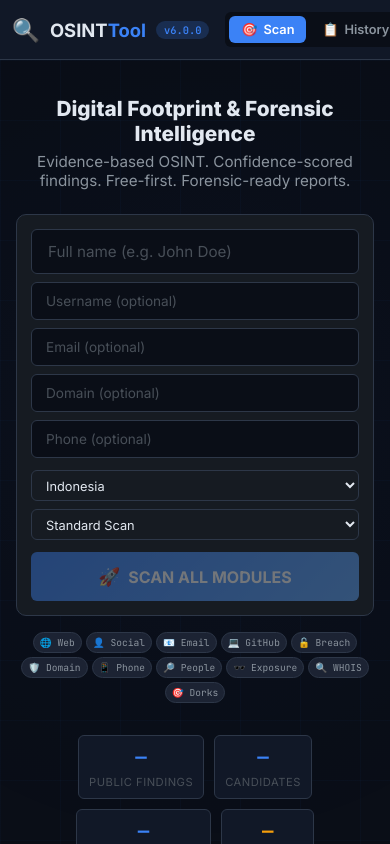
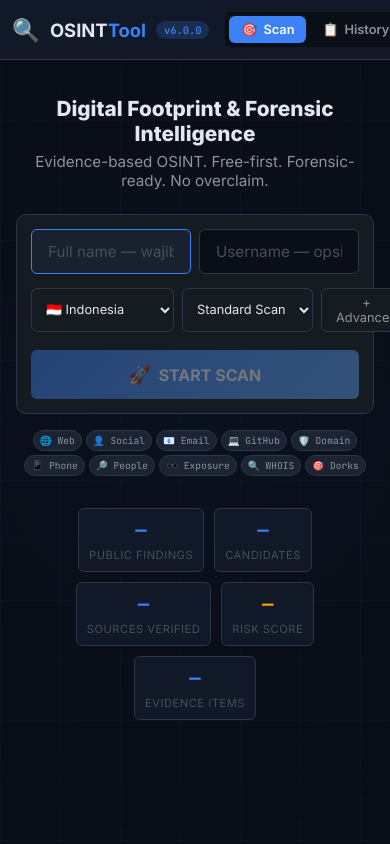
Before and after one commit to agrianwahab29/osint, a Flask app: page / in a window 390 px wide. Run offline with Flask 3, Linux system fonts and the light colour scheme.

Commit message:
refactor: remove HIBP/breach checker + UI improvements
- Remove breach_checker module from app.py (imports, ALL_MODULES, routes)
- Remove HIBP breach API endpoint /api/breach entirely
- Remove breach rendering from main.js (card, stats, pill map)
- Update index.html: cleaner search form, advanced toggle, remove breach pill
- Add toggleAdvanced() for collapsible email/domain/phone inputs
- Add clearHistory button with confirmation dialog
- Add CSS for input-row, collapse-row, btn-sm, btn-sec styling

```diff
--- a/app.py
+++ b/app.py
@@ -36,7 +36,6 @@
 from modules.email_finder import find_emails, check_single_email
 from modules.social_media import scan_social_media, check_specific_username
 from modules.domain_checker import scan_domain
-from modules.breach_checker import check_breaches
 from modules.phone_finder import analyze_phone
 from modules.people_search import search_people
 from modules.darkweb_intel import darkweb_intel
@@ -62,7 +61,7 @@
 # All possible modules
 ALL_MODULES = [
     "name_search", "email_finder", "social_media", "domain_checker",
-    "breach_checker", "phone_finder", "people_search", "darkweb_intel",
+    "phone_finder", "people_search", "darkweb_intel",
     "whois_recon", "google_dorks", "shodan_intel", "virustotal_intel",
     "hunter_io", "intelx_search", "telegram_osint",
     "github_intel", "public_email_extractor", "password_exposure",
@@ -70,7 +69,7 @@
 
 # Modules that are always active (free, no API needed)
 ALWAYS_ACTIVE = ["name_search", "social_media", "email_finder",
-                 "domain_checker", "breach_checker", "phone_finder", "whois_recon"]
+                 "domain_checker", "phone_finder", "whois_recon"]
 
 # Feature-gated modules
 FEATURE_MODULES = {
@@ -136,7 +135,7 @@
         active.extend(am)
 
     if email or name:
-        am = ["breach_checker"]
+        am = []
         if ENABLE_DARKWEB_INTEL:
             am.append("darkweb_intel")
         if ENABLE_INTELX:
@@ -238,10 +237,6 @@
 
     if "people_search" in active:
         _run_async("people_search", search_people(name, country=country), "MEDIUM", 40)
-
-    if "breach_checker" in active:
-        target_email = email if email else None
-        _run_async("breach_checker", check_breaches(email=target_email), "HIGH", 70)
 
     if "darkweb_intel" in active:
         target = email or name
@@ -445,14 +440,6 @@
     if not dom: return jsonify({"error": "Domain required"}), 400
     try: return jsonify({"success": True, "results": asyncio.run(scan_domain(dom))})
     except Exception as e: return jsonify({"success": False, "error": str(e)}), 500
-
-@app.route("/api/breach", methods=["POST"])
-def api_breach():
-    d = request.get_json() or {}
-    e = (d.get("email") or "").strip()
-    dom = (d.get("domain") or "").strip()
-    try: return jsonify({"success": True, "results": asyncio.run(check_breaches(email=e or None, domain=dom or None))})
-    except Exception as ex: return jsonify({"error": str(ex)}), 500
 
 @app.route("/api/phone", methods=["POST"])
 def api_phone():
--- a/static/css/style.css
+++ b/static/css/style.css
@@ -331,11 +331,27 @@
 .search-row {
     display:flex; gap:8px; margin-top:4px;
 }
-.search-row .select-sm {
+.input-row {
+    display:flex; gap:8px; margin-bottom:6px;
+}
+.input-row .search-input { flex:1; }
+.input-row .search-input.primary {
+    border-color:var(--acc); background:rgba(59,130,246,0.05);
+}
+.collapse-row.closed { display:none; }
+.collapse-row.open { display:flex; }
+.select-sm {
     background:var(--bg3); border:1px solid var(--border);
     color:var(--t1); padding:6px 10px; border-radius:var(--rs);
     font-size:.8em; font-family:var(--sans);
 }
+.btn-sm { padding:6px 12px; font-size:.75em; }
+.btn-sec {
+    background:var(--bg3); border:1px solid var(--border);
+    color:var(--t2); padding:6px 14px; border-radius:var(--rs);
+    cursor:pointer; font-size:.8em; transition:all .2s;
+}
+.btn-sec:hover { background:var(--bg4); color:var(--t1); }
 
 /* Forensic summary cards */
 .stats-row.forensic-stats { gap:10px; }
--- a/static/js/main.js
+++ b/static/js/main.js
@@ -12,8 +12,10 @@
     scanForm();
     historyTab();
     reportTab();
-    // Click server status to toggle API panel
     document.getElementById('serverStatus').addEventListener('click', toggleApiStatus);
+    // Advanced input toggle
+    const advBtn = document.getElementById('toggleAdvanced');
+    if (advBtn) advBtn.addEventListener('click', toggleAdvanced);
 });
 
 // ============================================================
@@ -95,6 +97,24 @@
 }
 
 // ============================================================
+// TOGGLE ADVANCED INPUTS
+// ============================================================
+function toggleAdvanced() {
+    const row = document.getElementById('advancedInputs');
+    const btn = document.getElementById('toggleAdvanced');
+    const isClosed = row.classList.contains('collapse-row');
+    if (isClosed || row.classList.contains('closed')) {
+        row.classList.remove('collapse-row', 'closed');
+        row.classList.add('open');
+        if (btn) btn.textContent = '- Advanced';
+    } else {
+        row.classList.add('collapse-row', 'closed');
+        row.classList.remove('open');
+        if (btn) btn.textContent = '+ Advanced';
+    }
+}
+
+// ============================================================
 // SCAN FORM
 // ============================================================
 function scanForm() {
@@ -162,7 +182,7 @@
 // ============================================================
 const MOD_NAMES = {
     name_search: 'Web & Name', social_media: 'Social Media', email_finder: 'Email Intel',
-    people_search: 'People Search', breach_checker: 'Breach Check', darkweb_intel: 'Exposure Intel',
+    people_search: 'People Search', darkweb_intel: 'Exposure Intel',
     domain_checker: 'Domain Intel', phone_finder: 'Phone Intel', whois_recon: 'WHOIS/DNS',
     google_dorks: 'Google Dorks', shodan_intel: 'Shodan', virustotal_intel: 'VirusTotal',
     hunter_io: 'Hunter.io', intelx_search: 'IntelX', telegram_osint: 'Telegram',
@@ -224,7 +244,7 @@
     const pills = document.querySelectorAll('.module-pill');
     const pillMap = {
         '🌐 Web': 'name_search', '👤 Social': 'social_media', '📧 Email': 'email_finder',
-        '💻 GitHub': 'github_intel', '🔓 Breach': 'breach_checker', '🛡️ Domain': 'domain_checker',
+        '💻 GitHub': 'github_intel', '🛡️ Domain': 'domain_checker',
         '📱 Phone': 'phone_finder', '🔎 People': 'people_search',
         '🕶️ Exposure': 'darkweb_intel', '🎯 Dorks': 'google_dorks',
         '🔍 WHOIS': 'whois_recon'
@@ -477,38 +497,6 @@
                 }
                 return h;
             });
-    }
-
-    // ===== Breach Check =====
-    const bd = r.breach_checker;
-    if (bd && !bd.error) {
-        const hibp = bd.hibp_breaches || {};
-        const sm = bd.summary || {};
-        const total = hibp.total_breaches || sm.total_unique_breaches || 0;
-        html += cardPanel('🔓 Breach Database Check', `${total} breaches`, total > 0 ? 'high_risk' : 'verified', 'hibp', true, () => {
-            let h = '';
-            if (hibp.breached) {
-                h += `<p class="text-danger"><strong>${hibp.total_breaches} breaches found</strong> | Risk: <span class="badge badge-bad">${hibp.risk_level||sm.risk_level||'?'}</span></p>`;
-                (hibp.breaches||[]).slice(0, 8).forEach(b => {
-                    h += `<div class="breach-item">
-                        <h4>${esc(b.title||b.name||'')}</h4>
-                        <p>${b.breach_date||'?'} | ${(b.pwn_count||0).toLocaleString()} records</p>
-                        <p class="snippet">${esc((b.description||'').substring(0,200))}</p>
-                        <div class="meta">${(b.data_classes||[]).slice(0,5).map(c=>`<span class="tag tag-danger">${esc(c)}</span>`).join('')}</div>
-                    </div>`;
-                });
-            } else if (hibp.error) {
-                h += `<p class="text-warn">⚠️ ${esc(hibp.error)}</p>`;
-            } else {
-                h += '<p class="text-success">✅ No known breaches found in HIBP database.</p>';
-            }
-            if ((sm.recommendations||[]).length) {
-                h += '<p class="mt-2"><strong>🔒 Recommendations:</strong></p><ul>';
-                sm.recommendations.forEach(x => h += `<li>${esc(x)}</li>`);
-                h += '</ul>';
-            }
-            return h;
-        });
     }
 
     // ===== Exposure Intelligence (was Dark Web) =====
@@ -793,7 +781,6 @@
             if ((val.profiles_found || []).length > 0) verifiedSources++;
             if ((val.publicly_found_emails || []).length > 0) verifiedSources++;
             if ((val.profiles_found || []).length > 0) verifiedSources++;
-            if ((val.breaches || []).length > 0) verifiedSources++;
         }
     }
 
@@ -802,8 +789,6 @@
 
     // Risk score
     let riskScore = 0;
-    const bd = r.breach_checker || {};
-    if (((bd.hibp_breaches || {}).total_breaches || 0) > 0) riskScore += 30;
     if (publicFindings > 0) riskScore += 15;
     if (candidates > 10) riskScore += 10;
 
@@ -829,6 +814,23 @@
 function historyTab() {
     document.getElementById('refreshHistory').addEventListener('click', loadHistory);
     document.getElementById('historyFilter').addEventListener('change', loadHistory);
+    const clearBtn = document.getElementById('clearHistory');
+    if (clearBtn) {
+        clearBtn.addEventListener('click', async () => {
+            if (!confirm('Hapus semua history scan? Data tidak bisa dikembalikan.')) return;
+            try {
+                const r = await fetch(`${API}/api/history?limit=200`);
+                const d = await r.json();
+                if (d.scans) {
+                    for (const s of d.scans) {
+                        await fetch(`${API}/api/history/${s.report_id}`, { method: 'DELETE' });
+                    }
+                }
+                toast('History cleared', 'info');
+                loadHistory();
+            } catch { toast('Failed to clear history', 'error'); }
+        });
+    }
 }
 
 async function loadHistory() {
--- a/templates/index.html
+++ b/templates/index.html
@@ -39,7 +39,7 @@
                 </nav>
             </div>
             <div class="header-right">
-                <div class="server-status" id="serverStatus" title="Click for API status" style="cursor:pointer">
+                <div class="server-status" id="serverStatus" title="Klik untuk lihat API status">
                     <span class="status-dot"></span>
                     <span class="status-text">Checking...</span>
                 </div>
@@ -53,41 +53,46 @@
                 <!-- Hero Search -->
                 <div class="hero">
                     <h1>Digital Footprint & Forensic Intelligence</h1>
-                    <p>Evidence-based OSINT. Confidence-scored findings. Free-first. Forensic-ready reports.</p>
+                    <p>Evidence-based OSINT. Free-first. Forensic-ready. No overclaim.</p>
+
                     <div class="search-box">
                         <div class="search-inputs">
-                            <input type="text" id="targetName" class="search-input" placeholder="Full name (e.g. John Doe)">
-                            <input type="text" id="targetUsername" class="search-input optional" placeholder="Username (optional)">
-                            <input type="text" id="targetEmail" class="search-input optional" placeholder="Email (optional)">
-                            <input type="text" id="targetDomain" class="search-input optional" placeholder="Domain (optional)">
-                            <input type="text" id="targetPhone" class="search-input optional" placeholder="Phone (optional)">
-                            <div class="search-row">
+                            <div class="input-row">
+                                <input type="text" id="targetName" class="search-input primary" placeholder="Full name — wajib diisi (contoh: Agrian Wahab)">
+                                <input type="text" id="targetUsername" class="search-input" placeholder="Username — opsional">
+                            </div>
+                            <div class="input-row collapse-row closed" id="advancedInputs">
+                                <input type="email" id="targetEmail" class="search-input" placeholder="Email — opsional">
+                                <input type="text" id="targetDomain" class="search-input" placeholder="Domain — opsional (contoh: example.com)">
+                                <input type="tel" id="targetPhone" class="search-input" placeholder="Phone — opsional">
+                            </div>
+                            <div class="input-row">
                                 <select id="targetCountry" class="select-sm">
-                                    <option value="ID">Indonesia</option>
-                                    <option value="US">United States</option>
-                                    <option value="MY">Malaysia</option>
-                                    <option value="SG">Singapore</option>
-                                    <option value="GLOBAL">Global</option>
+                                    <option value="ID">🇮🇩 Indonesia</option>
+                                    <option value="US">🇺🇸 United States</option>
+                                    <option value="MY">🇲🇾 Malaysia</option>
+                                    <option value="SG">🇸🇬 Singapore</option>
+                                    <option value="GLOBAL">🌍 Global</option>
                                 </select>
                                 <select id="scanMode" class="select-sm">
                                     <option value="standard">Standard Scan</option>
                                     <option value="quick">Quick Scan</option>
                                     <option value="forensic">Forensic Scan</option>
-                                    <option value="selfcheck">Self-Check Mode</option>
                                 </select>
+                                <button class="btn-sec btn-sm" id="toggleAdvanced" type="button">+ Advanced</button>
                             </div>
                         </div>
                         <button class="btn-scan" id="runScan" disabled>
                             <span class="btn-scan-icon">🚀</span>
-                            <span>SCAN ALL MODULES</span>
+                            <span>START SCAN</span>
                         </button>
                     </div>
+
                     <div class="modules-bar" id="modulesBar">
                         <span class="module-pill">🌐 Web</span>
                         <span class="module-pill">👤 Social</span>
                         <span class="module-pill">📧 Email</span>
                         <span class="module-pill">💻 GitHub</span>
-                        <span class="module-pill">🔓 Breach</span>
                         <span class="module-pill">🛡️ Domain</span>
                         <span class="module-pill">📱 Phone</span>
                         <span class="module-pill">🔎 People</span>
@@ -118,7 +123,7 @@
                     </div>
                     <div class="stat-chip forensic">
                         <span class="stat-num" id="sVerifiedSources">—</span>
-                        <span class="stat-lbl">Verified Sources</span>
+                        <span class="stat-lbl">Sources Verified</span>
                     </div>
                     <div class="stat-chip forensic">
                         <span class="stat-num risk" id="sRiskScore">—</span>
@@ -127,10 +132,6 @@
                     <div class="stat-chip forensic">
                         <span class="stat-num" id="sEvidence">—</span>
                         <span class="stat-lbl">Evidence Items</span>
-                    </div>
-                    <div class="stat-chip forensic">
-                        <span class="stat-num" id="sReportReady">—</span>
-                        <span class="stat-lbl">Report Ready</span>
                     </div>
                 </div>
 
@@ -157,16 +158,17 @@
             <section class="tab-content" id="tab-history">
                 <div class="section-head">
                     <h2>Scan History</h2>
-                    <p>Riwayat semua scan yang pernah dilakukan</p>
+                    <p>Riwayat semua scan yang pernah dilakukan. Klik untuk lihat hasil.</p>
                 </div>
                 <div class="history-toolbar">
                     <button class="btn-sec" id="refreshHistory">🔄 Refresh</button>
                     <select id="historyFilter" class="select-sm">
-                        <option value="">Semua Status</option>
+                        <option value="">Semua</option>
                         <option value="completed">Completed</option>
                         <option value="running">Running</option>
                         <option value="error">Error</option>
                     </select>
+                    <button class="btn-sec" id="clearHistory" style="margin-left:auto">🗑️ Clear History</button>
                 </div>
                 <div id="historyList" class="history-list">
                     <p class="text-muted">Belum ada scan.</p>
@@ -177,16 +179,16 @@
             <section class="tab-content" id="tab-report">
                 <div class="section-head">
                     <h2>Generate Forensic Report</h2>
-                    <p>Buat laporan forensik dari hasil scan terakhir</p>
+                    <p>Buat laporan forensik lengkap dari hasil scan</p>
                 </div>
                 <div class="report-box" id="reportBox">
                     <div class="report-id-row">
                         <label>Report ID:</label>
-                        <input type="text" id="reportIdInput" class="search-input" placeholder="Masukkan Report ID atau gunakan scan terakhir">
+                        <input type="text" id="reportIdInput" class="search-input" placeholder="Report ID dari scan terakhir">
                     </div>
                     <div class="report-actions">
-                        <button class="btn-scan" id="genReport" style="width:auto;padding:12px 32px">
-                            <span>📄 Generate Report</span>
+                        <button class="btn-scan" id="genReport">
+                            <span>📄 Generate Full Report</span>
                         </button>
                     </div>
                     <div class="report-result" id="reportResult" style="display:none"></div>
```
